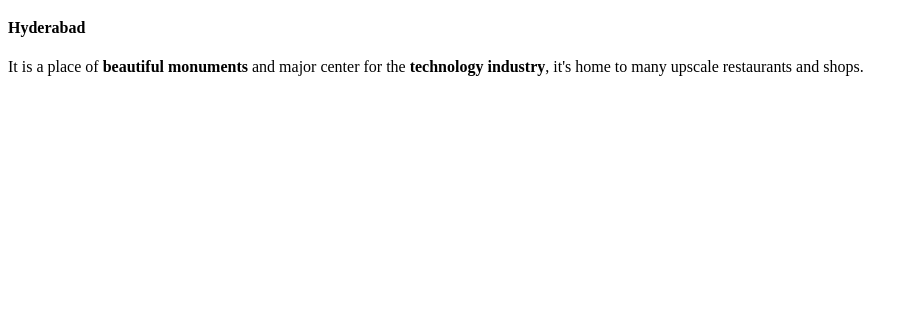
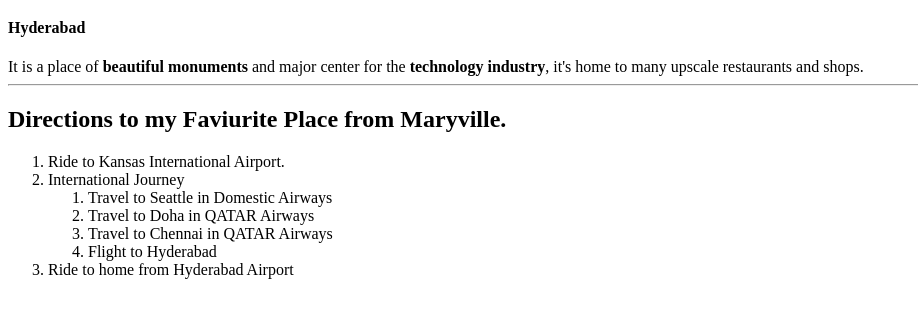
Before and after one commit to 44-563-WebApps-F21/webapps-f21-assignment-3-BhavyaKolluri, a plain HTML site: page index.html in a window 1280 px wide. Shown: the part 61-378 px from the top of the page, without its empty margins (0-918 px from the left). Drawn offline with Linux system fonts and the light colour scheme.

Commit message:
updated index file with ordered list

```diff
--- a/index.html
+++ b/index.html
@@ -8,5 +8,19 @@
         <h4>Hyderabad</h4>
         <p1>It is a place of <b>beautiful monuments</b> and major center for the <b>technology
             industry</b>, it's home to many upscale restaurants and shops.</p1>
+        <hr>
+        <h2>Directions to my Faviurite Place from Maryville.</h2>
+        <ol>
+            <li>Ride to Kansas International Airport.</li>
+            <li>International Journey
+                <ol>
+                    <li>Travel to Seattle in Domestic Airways</li>
+                    <li>Travel to Doha in QATAR Airways</li>
+                    <li>Travel to Chennai in QATAR Airways</li>
+                    <li>Flight to Hyderabad</li>
+                </ol>
+            </li>
+            <li>Ride to home from Hyderabad Airport</li>
+        </ol>
     </body>
 </html>
```
